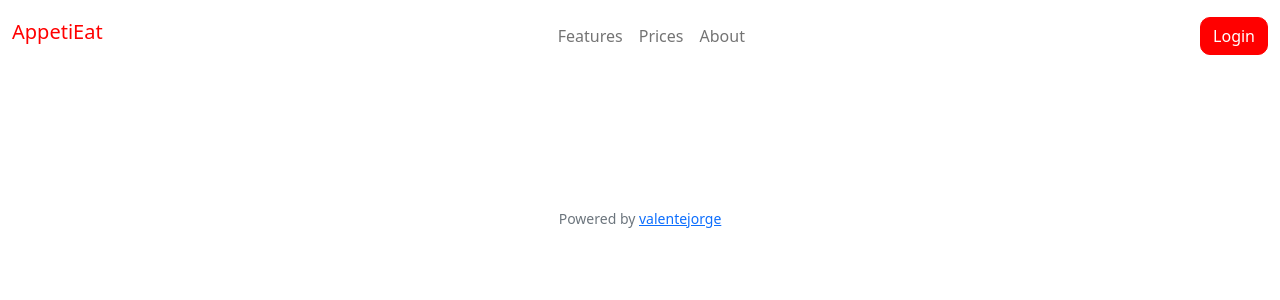
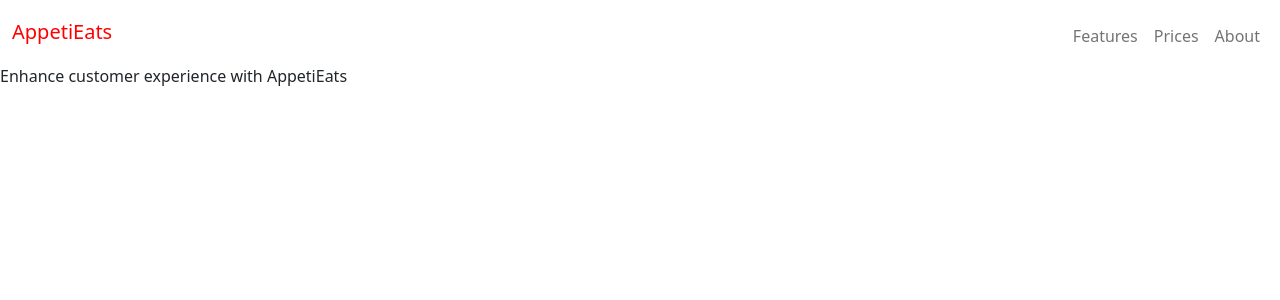
Before and after one commit to jotavev/cs50x, a Flask app: page /test in a window 1280 px wide. Shown: the top 300 px of the page. Run offline with Flask 3, Linux system fonts and the light colour scheme.

```diff
--- a/lecture10/pset10/templates/layout.html
+++ b/lecture10/pset10/templates/layout.html
@@ -11,19 +11,19 @@
         <link crossorigin="anonymous" href="https://cdn.jsdelivr.net/npm/bootstrap@5.1.3/dist/css/bootstrap.min.css" integrity="sha384-1BmE4kWBq78iYhFldvKuhfTAU6auU8tT94WrHftjDbrCEXSU1oBoqyl2QvZ6jIW3" rel="stylesheet">
         <script crossorigin="anonymous" src="https://cdn.jsdelivr.net/npm/bootstrap@5.1.3/dist/js/bootstrap.bundle.min.js" integrity="sha384-ka7Sk0Gln4gmtz2MlQnikT1wXgYsOg+OMhuP+IlRH9sENBO0LRn5q+8nbTov4+1p"></script>
 
-        <!-- https://favicon.io/emoji-favicons/money-bag/ -->
+        <!-- https://favicon.io/emoji-favicons/spaghetti/ -->
         <link href="/static/favicon.ico" rel="icon">
 
         <link href="/static/styles.css" rel="stylesheet">
 
-        <title>AppetiEats: {% block title %}{% endblock %}</title>
+        <title>AppetiEats</title>
 
     </head>
 
     <body>
         <nav class="navbar navbar-expand-sm navbar-light">
             <div class="container-fluid">
-                <a class="navbar-brand m-0" href="/">AppetiEat</a>
+                <a class="navbar-brand m-0" href="/">AppetiEats</a>
                 <button aria-controls="navbar" aria-expanded="false" aria-label="Toggle navigation" class="navbar-toggler" data-bs-target="#navbar" data-bs-toggle="collapse" type="button">
                     <span class="navbar-toggler-icon"></span>
                 </button>
@@ -33,21 +33,22 @@
                         <li class="nav-item"><a class="nav-link" href="#prices">Prices</a></li>
                         <li class="nav-item"><a class="nav-link" href="#about">About</a></li>
                     </ul>
-                    <ul class="navbar-nav ms-auto mt-2">
-                        <li class="nav-item"><a class="btn button" href="/login">Login</a></li>
-                    </ul>
                 </div>
             </div>
         </nav>
+
+        <div>
+            Enhance customer experience with AppetiEats
+        </div>
 
         <main class="container-fluid py-5 text-center">
             {% block main %}{% endblock %}
         </main>
 
-        <footer class="mb-5 mt-5 small text-center text-muted">
+        <!--         <footer class="mb-5 mt-5 small text-center text-muted">
             Powered by <a href="https://github.com/valentejorge/">valentejorge</a>
         </footer>
-
+        -->
     </body>
 
 </html>
```
